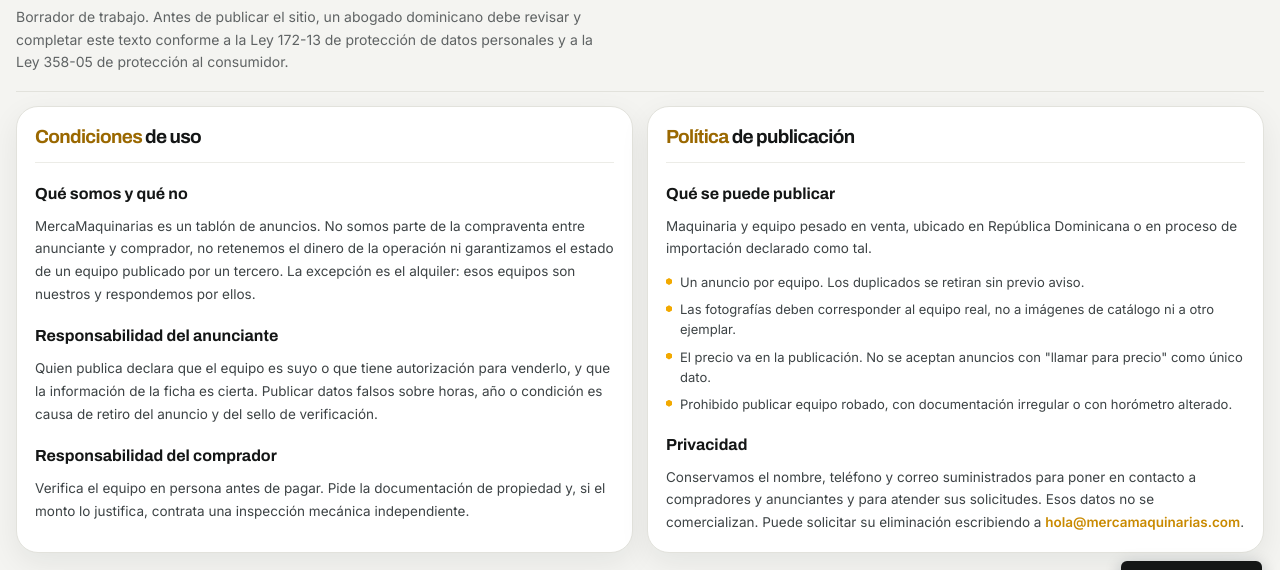
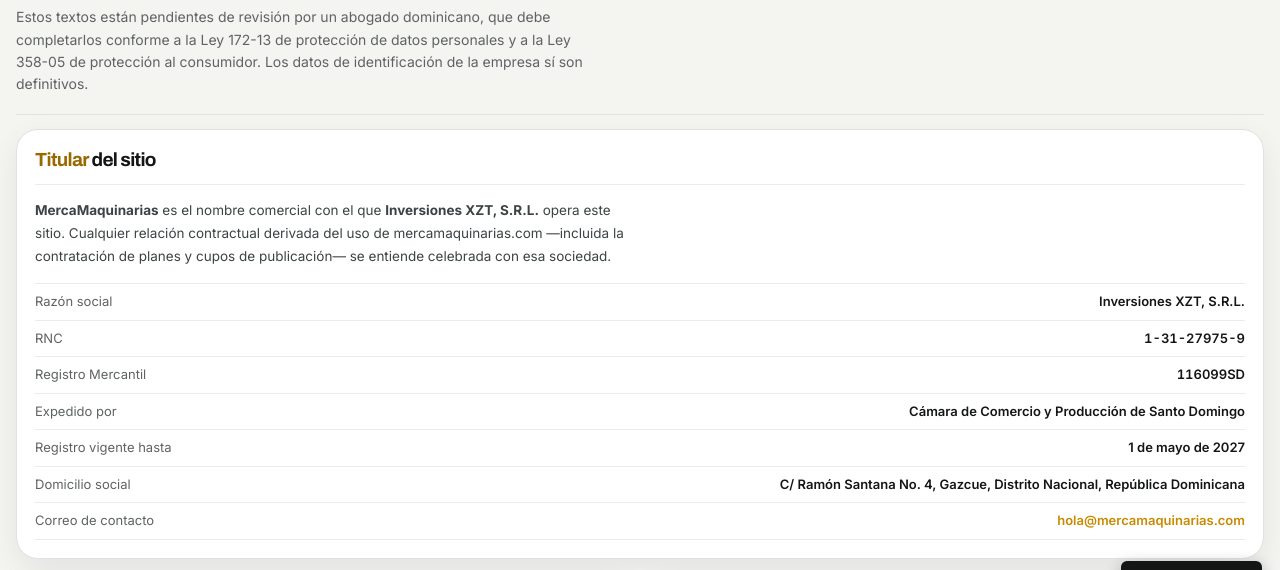
Before and after one commit to victoremilio27-code/TuEquipoRD-website, a website with bundled scripts: page legal.html in a window 1280 px wide. Shown: the part 173-743 px from the top of the page. Built offline with nearby package versions, Linux system fonts and the light colour scheme; no server answers.

Commit message:
El sitio dice a nombre de quién cobra
legal.html hablaba de condiciones, de responsabilidades y de datos
personales sin decir en ningún momento quién era «nosotros». La única
identificación en todo el sitio era el logotipo, y una marca no es una
persona jurídica: quien contrataba un plan no podía saber con quién
estaba contratando ni a quién reclamarle.

Se añade el titular, con los datos del certificado del Registro
Mercantil: Inversiones XZT, S.R.L., RNC 1-31-27975-9, RM 116099SD
expedido por la Cámara de Comercio y Producción de Santo Domingo,
vigente hasta el 1 de mayo de 2027, con domicilio en Gazcue.

Y se dice explícitamente lo que hasta ahora estaba implícito:
MercaMaquinarias es el nombre comercial con el que esa sociedad opera
el sitio, y es con ella con quien se contrata. Eso es lo que permite
que la marca de cara al público sea MercaMaquinarias a secas sin que
haga falta arrastrar la razón social por todas las páginas.

La sección de privacidad nombra ahora al responsable de los datos, que
es lo que pide la Ley 172-13. Antes decía qué se guardaba y para qué,
pero no quién lo guardaba.

**Las cédulas de los socios NO se publican.** El certificado registral
las trae porque es un documento del registro; un aviso legal público
identifica a la sociedad. Publicar los documentos de identidad de dos
personas físicas no aporta nada a quien quiere saber con quién contrata
y expone datos personales que nadie le ha pedido a nadie exponer.

El aviso de la cabecera deja de decir «borrador de trabajo»: los textos
siguen pendientes de que los revise un abogado dominicano, pero los
datos de identificación ya son definitivos y conviene que se note la
diferencia.

Sin CSS nuevo: la lista reusa .ficha-tecnica, que es la misma pareja
etiqueta/valor de la ficha de un equipo. Comprobado a 1440 y a 390 px,
sin desbordes ni errores de consola.

```diff
--- a/legal.html
+++ b/legal.html
@@ -61,8 +61,35 @@
   <header class="pagina">
     <nav class="miga" aria-label="Ruta"><a href="index.html">Inicio</a> &rsaquo; <span>Legal</span></nav>
     <h1 class="pagina__titulo"><em>Condiciones</em> de uso y privacidad</h1>
-    <p class="pagina__sub">Borrador de trabajo. Antes de publicar el sitio, un abogado dominicano debe revisar y completar este texto conforme a la Ley 172-13 de protección de datos personales y a la Ley 358-05 de protección al consumidor.</p>
+    <p class="pagina__sub">Estos textos están pendientes de revisión por un abogado dominicano, que debe completarlos conforme a la Ley 172-13 de protección de datos personales y a la Ley 358-05 de protección al consumidor. Los datos de identificación de la empresa sí son definitivos.</p>
   </header>
+
+  <!-- Quién responde por este sitio.
+       Un sitio que cobra por publicar tiene que decir a nombre de quién
+       cobra. Hasta ahora la única identificación era el logotipo, y una
+       marca no es una persona jurídica: nadie podía saber con quién
+       estaba contratando ni a quién reclamar.
+
+       Las cédulas de los socios NO van aquí. El certificado del Registro
+       Mercantil las trae porque es un documento registral; un aviso
+       legal público identifica a la SOCIEDAD, y añadir los documentos de
+       identidad de dos personas físicas sería publicar datos personales
+       que nadie necesita para contratar. -->
+  <section class="panel" aria-labelledby="t-titular">
+    <h2 class="panel__titulo" id="t-titular"><em>Titular</em> del sitio</h2>
+    <div class="prosa">
+      <p><b>MercaMaquinarias</b> es el nombre comercial con el que <b>Inversiones XZT, S.R.L.</b> opera este sitio. Cualquier relación contractual derivada del uso de mercamaquinarias.com —incluida la contratación de planes y cupos de publicación— se entiende celebrada con esa sociedad.</p>
+    </div>
+    <dl class="ficha-tecnica">
+      <div><dt>Razón social</dt><dd>Inversiones XZT, S.R.L.</dd></div>
+      <div><dt>RNC</dt><dd class="num">1-31-27975-9</dd></div>
+      <div><dt>Registro Mercantil</dt><dd class="num">116099SD</dd></div>
+      <div><dt>Expedido por</dt><dd>Cámara de Comercio y Producción de Santo Domingo</dd></div>
+      <div><dt>Registro vigente hasta</dt><dd>1 de mayo de 2027</dd></div>
+      <div><dt>Domicilio social</dt><dd>C/ Ramón Santana No.&nbsp;4, Gazcue, Distrito Nacional, República Dominicana</dd></div>
+      <div><dt>Correo de contacto</dt><dd><a href="mailto:hola@mercamaquinarias.com">hola@mercamaquinarias.com</a></dd></div>
+    </dl>
+  </section>
 
   <div class="fila fila--dos">
     <section class="panel" aria-labelledby="t-uso">
@@ -92,6 +119,7 @@
 
       <div class="prosa" style="margin-top:16px">
         <h3>Privacidad</h3>
+        <p>El responsable de los datos personales recogidos en este sitio es <b>Inversiones XZT, S.R.L.</b>, con domicilio en C/ Ramón Santana No.&nbsp;4, Gazcue, Distrito Nacional.</p>
         <p>Conservamos el nombre, teléfono y correo suministrados para poner en contacto a compradores y anunciantes y para atender sus solicitudes. Esos datos no se comercializan. Puede solicitar su eliminación escribiendo a <a href="mailto:hola@mercamaquinarias.com">hola@mercamaquinarias.com</a>.</p>
       </div>
     </section>
```
